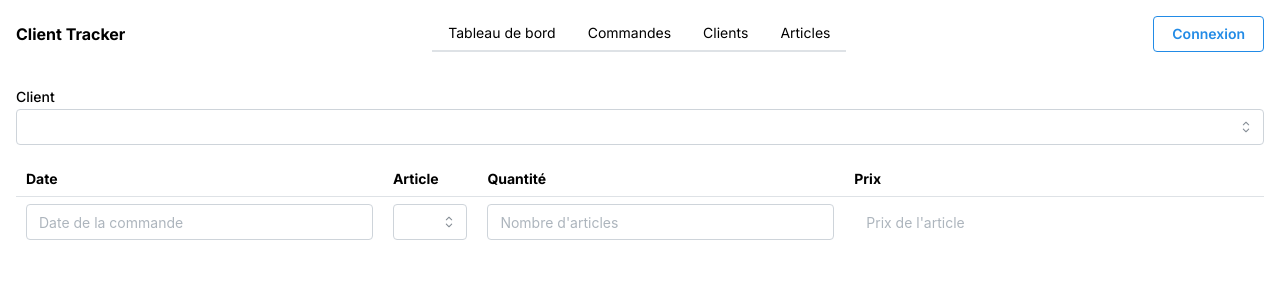
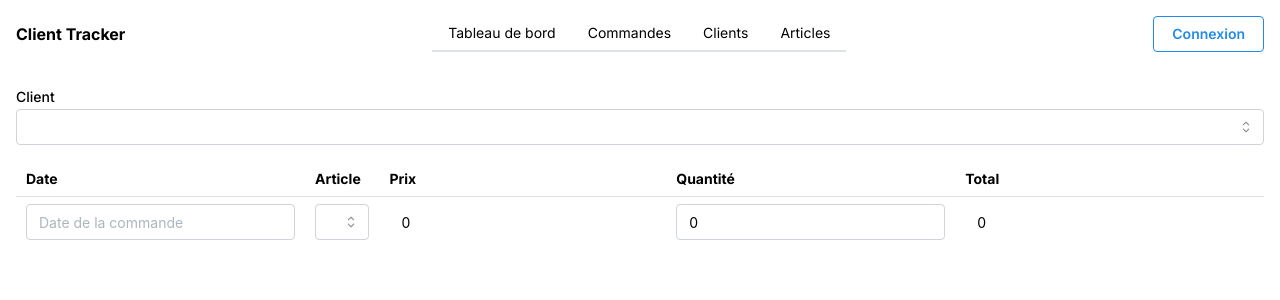
Before and after one commit to bisol84/client-track, a Next.js app: page /orders/add in a window 1280 px wide. Shown: the top 300 px of the page. Built offline with nearby package versions, Linux system fonts and the light colour scheme; no server answers; the database is empty.

Commit message:
feat: article price calculator

```diff
--- a/src/app/orders/add/addOrderLineTable.tsx
+++ b/src/app/orders/add/addOrderLineTable.tsx
@@ -7,33 +7,43 @@ import { NumberInput } from "@mantine/core";
 import { useState } from "react";
 
 function getPrice(articleId) {
-  /*
-  Ajouter l'index
-  set du prix pour l'index
-  */
   return fetch(`/api/article/${articleId}`)
     .then((response) => response.json())
     .then((article) => article.price);
 }
 
+function calculateTotal(price, quantity) {
+  const totalPrice = parseFloat(price) * parseFloat(quantity);
+  return totalPrice;
+}
+
 export default function AddOrderLineTable() {
-  const [orderLine, setOrderLine] = useState([
+  const [formData, setFormData] = useState([
     {
       date: "",
       article: "",
+      price: 0,
       quantity: 0,
-      price: 0,
+      total: 0,
     },
   ]);
   const [totalPrice, setTotalPrice] = useState(0);
 
-  const handleOrderLineChange = (index, field, value) => {
-    const newOrderLine = [...orderLine];
-    newOrderLine[index][field] = value;
-    setOrderLine(newOrderLine);
+  const handleArticleChange = (index, articleId) => {
+    getPrice(articleId).then((price) => {
+      const newFormData = [...formData];
+      newFormData[index].price = price;
+      setFormData(newFormData);
+    });
   };
 
-  const rows = orderLine.map((line: any, index: any) => (
+  const handleOrderLineChange = (index, field, value) => {
+    const newFormData = [...formData];
+    newFormData[index][field] = value;
+    setFormData(newFormData);
+  };
+
+  const rows = formData.map((formLine: any, index: any) => (
     <Table.Tr key={index}>
       <Table.Td>
         <DateInput
@@ -43,13 +53,10 @@ export default function AddOrderLineTable() {
         />
       </Table.Td>
       <Table.Td>
-        <ArticleSelector label="" extraclass="" />
-      </Table.Td>
-      <Table.Td>
-        <NumberInput
-          placeholder="Nombre d'articles"
-          name="quantity"
-          hideControls
+        <ArticleSelector
+          label=""
+          extraclass=""
+          onChange={(articleId) => handleArticleChange(index, articleId)}
         />
       </Table.Td>
       <Table.Td>
@@ -59,9 +66,30 @@ export default function AddOrderLineTable() {
           hideControls
           readOnly
           variant="disabled"
+          value={formLine.price}
         />
       </Table.Td>
-      <Table.Td></Table.Td>
+      <Table.Td>
+        <NumberInput
+          placeholder="Nombre d'articles"
+          name="quantity"
+          value={formLine.quantity}
+          hideControls
+          onChange={(quantity) =>
+            handleOrderLineChange(index, "quantity", quantity)
+          }
+        />
+      </Table.Td>
+      <Table.Td>
+        <NumberInput
+          placeholder="Total"
+          name="total"
+          hideControls
+          readOnly
+          variant="disabled"
+          value={formLine.total}
+        />
+      </Table.Td>
       <Table.Td></Table.Td>
     </Table.Tr>
   ));
@@ -72,9 +100,9 @@ export default function AddOrderLineTable() {
         <Table.Tr>
           <Table.Th>Date</Table.Th>
           <Table.Th>Article</Table.Th>
+          <Table.Th>Prix</Table.Th>
           <Table.Th>Quantité</Table.Th>
-          <Table.Th>Prix</Table.Th>
-          <Table.Th></Table.Th>
+          <Table.Th>Total</Table.Th>
           <Table.Th></Table.Th>
         </Table.Tr>
       </Table.Thead>
--- a/src/components/Orders/ArticleSelector.tsx
+++ b/src/components/Orders/ArticleSelector.tsx
@@ -1,7 +1,7 @@
 import { NativeSelect } from "@mantine/core";
 import { useEffect, useState } from "react";
 
-export default function ArticleSelector({ label, extraclass }) {
+export default function ArticleSelector({ label, extraclass, onChange }) {
   const [data, setData] = useState([]);
 
   useEffect(() => {
@@ -16,5 +16,12 @@ export default function ArticleSelector({ label, extraclass }) {
       });
   }, []);
 
-  return <NativeSelect label={label} data={data} className="w-full" />;
+  return (
+    <NativeSelect
+      label={label}
+      data={data}
+      className="w-full"
+      onChange={(e) => onChange(e.target.value)}
+    />
+  );
 }
```
